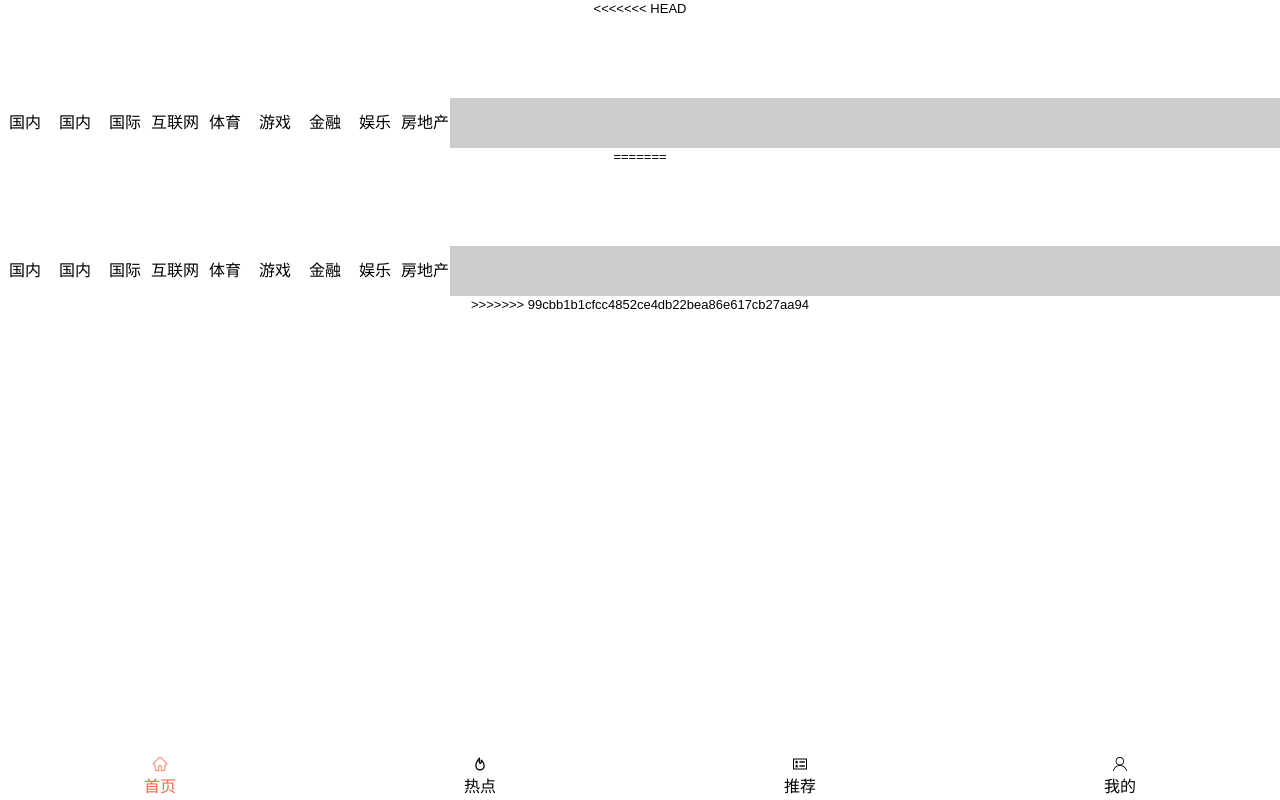
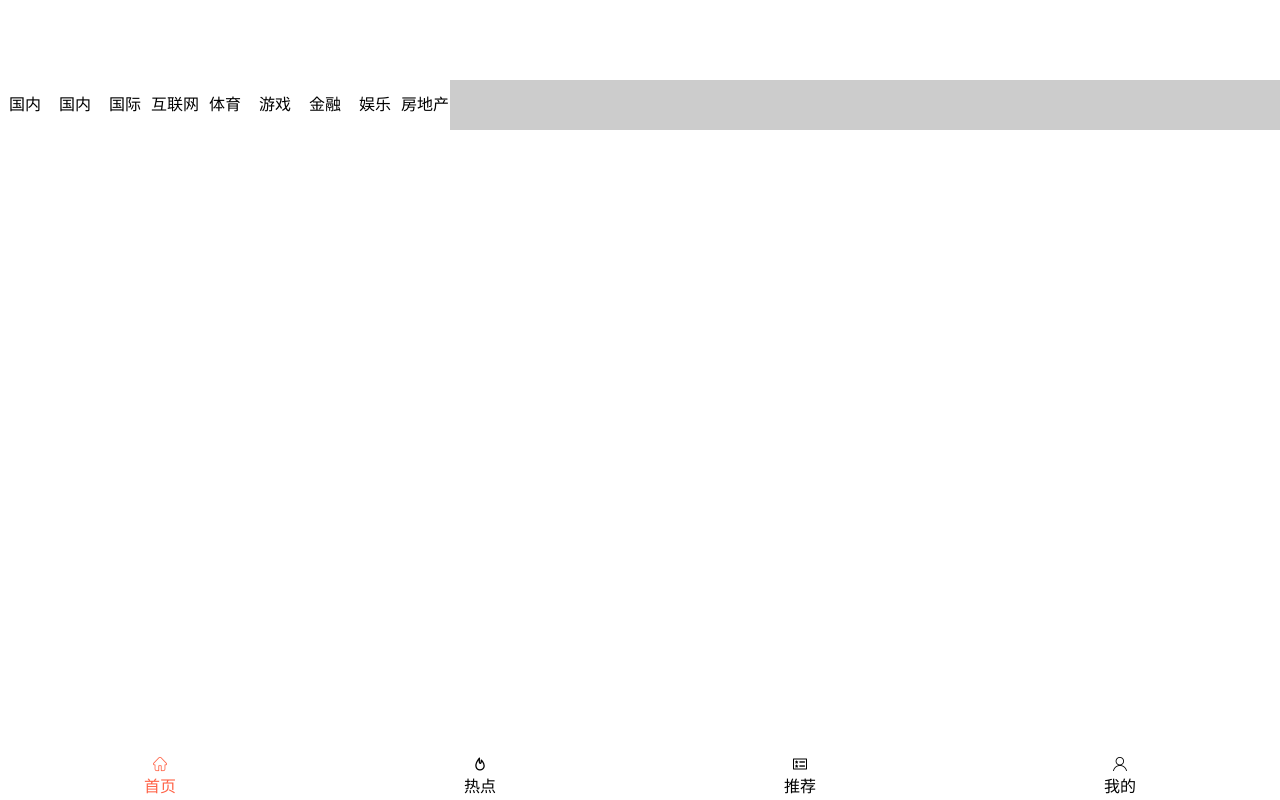
Before and after one commit to sjz01/lizhinews, a Vue app: page / in a window 1280 px wide. Built offline with nearby package versions, Linux system fonts and the light colour scheme.

Commit message:
阿永的一次修改

```diff
--- a/src/App.vue
+++ b/src/App.vue
@@ -1,15 +1,7 @@
 <template>
   <div id="app">
-<<<<<<< HEAD
-    <!-- <Navbar /> -->
     <router-view></router-view>
     <Tabbar />
-
-    <!-- <p>{{$store.state.DAI.name}}</p> -->
-=======
-    <router-view></router-view>
-    <Tabbar />
->>>>>>> 99cbb1b1cfcc4852ce4db22bea86e617cb27aa94
   </div>
 </template>
 
```
